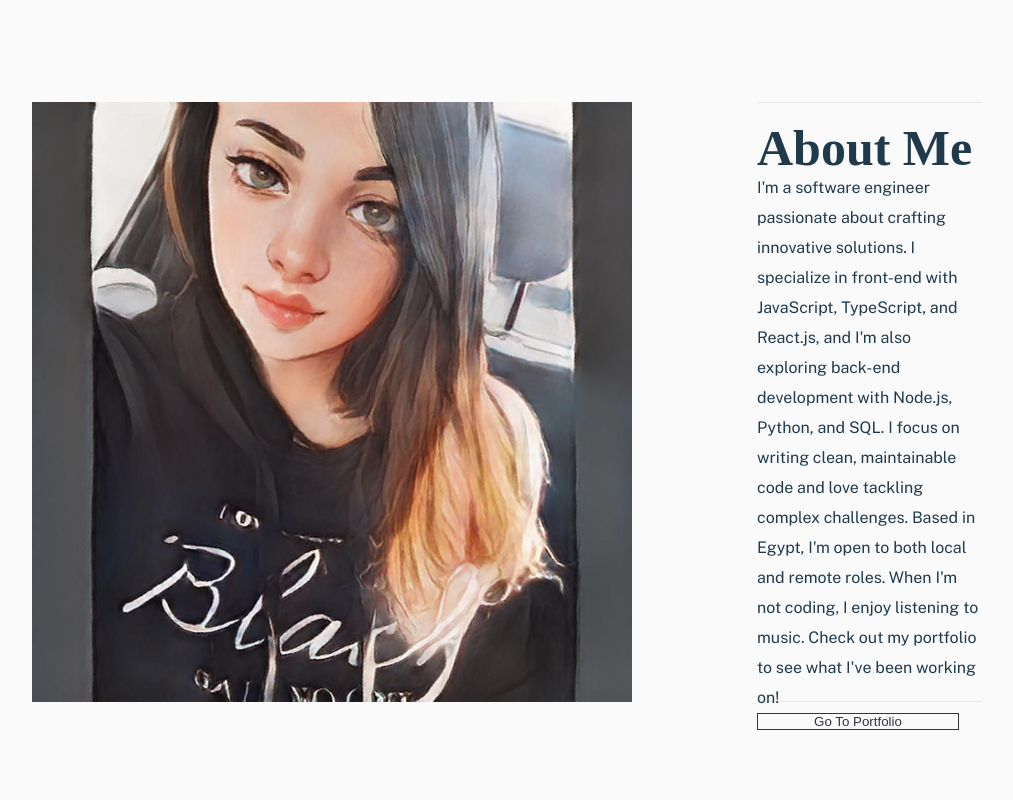
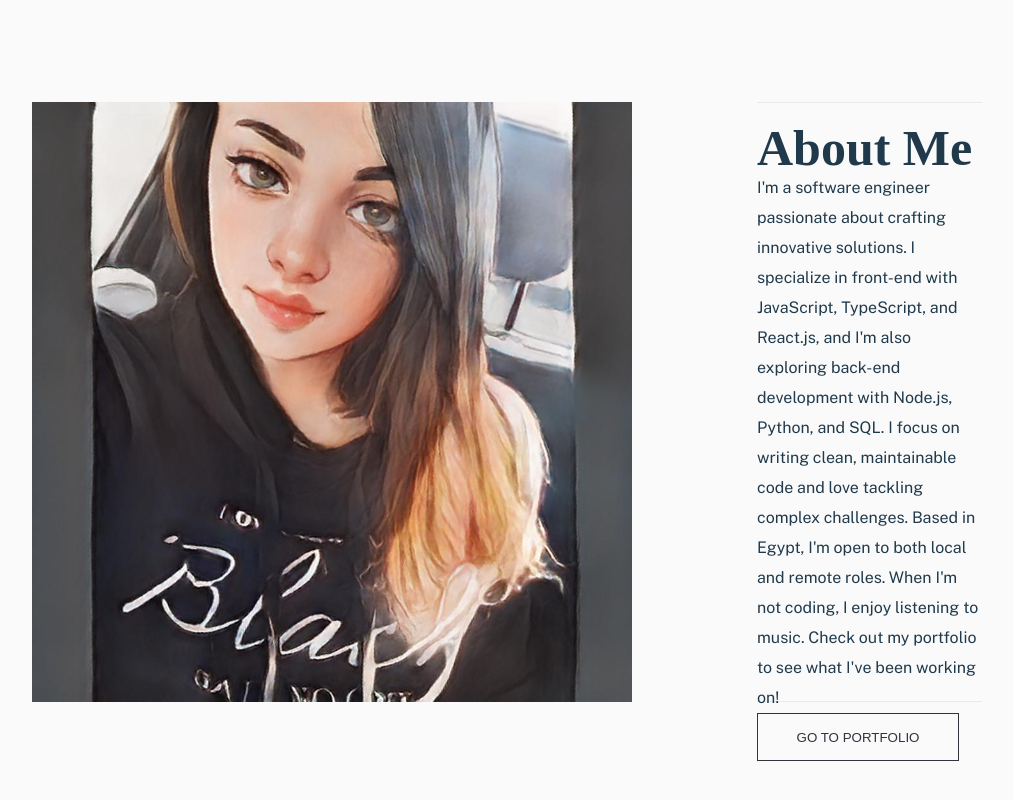
Before and after one commit to hebaghazali/portfolio, a Next.js app: page / in a window 1280 px wide. Shown: the part 798-1598 px from the top of the page, without its empty margins (133-1146 px from the left). Built offline with nearby package versions, Linux system fonts and the light colour scheme; a web font is replaced by a local one.

Commit message:
feat: add a link to portfolio btn

```diff
--- a/src/app/globals.css
+++ b/src/app/globals.css
@@ -51,6 +51,7 @@ body {
 button {
     outline: none;
     border: none;
+    text-transform: uppercase;
 }
 
 .primary-button {
--- a/src/app/page.tsx
+++ b/src/app/page.tsx
@@ -5,6 +5,7 @@ import styles from './page.module.css';
 import React, { useRef, useState } from 'react';
 import Image from 'next/image';
 import { VerticalSpace } from '@/components/verticalSpace';
+import Link from 'next/link';
 
 export default function ContactPage() {
     const [formData, setFormData] = useState({ name: '', email: '', message: '' });
@@ -62,7 +63,10 @@ export default function ContactPage() {
                         complex challenges. Based in Egypt, I'm open to both local and remote roles. When I'm not
                         coding, I enjoy listening to music. Check out my portfolio to see what I've been working on!
                     </p>
-                    <button className='button'>Go To Portfolio</button>
+
+                    <Link href='/portfolio'>
+                        <button className='button'>Go To Portfolio</button>
+                    </Link>
                 </div>
             </div>
 
```
